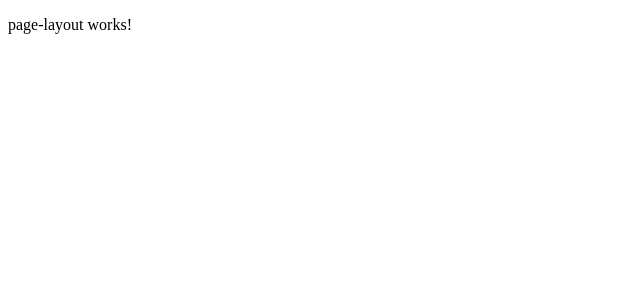
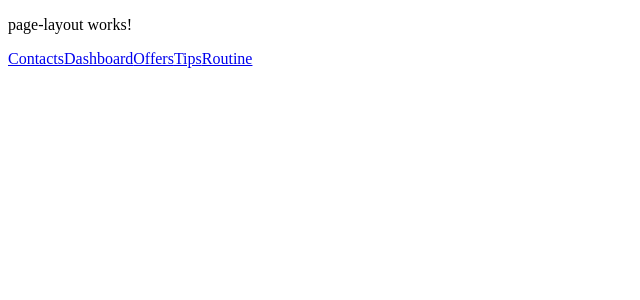
Before and after one commit to gabrielardevol/applitrack, an Angular app: page / in a window 1280 px wide. Shown: the top 300 px of the page, without its empty margins (0-640 px from the left). Built offline with nearby package versions, Linux system fonts and the light colour scheme.

Commit message:
DEV-0003 feat/ added navigation

```diff
--- a/src/app/base-page/base-page.component.html
+++ b/src/app/base-page/base-page.component.html
@@ -1,2 +1,9 @@
 <p>page-layout works!</p>
+<nav>
+    <a routerLink="/contacts">Contacts</a>
+    <a routerLink="/dashboard">Dashboard</a>
+    <a routerLink="/offers">Offers</a>
+    <a routerLink="/tips">Tips</a>
+    <a routerLink="/routine">Routine</a>
+</nav>
 <router-outlet></router-outlet>
--- a/src/app/base-page/base-page.component.ts
+++ b/src/app/base-page/base-page.component.ts
@@ -1,9 +1,9 @@
 import { Component } from '@angular/core';
-import { RouterOutlet } from '@angular/router';
+import { RouterLink, RouterOutlet } from '@angular/router';
 
 @Component({
   selector: 'app-base-page',
-  imports: [RouterOutlet],
+  imports: [RouterOutlet, RouterLink],
   templateUrl: './base-page.component.html',
   styleUrl: './base-page.component.scss',
 })
```
